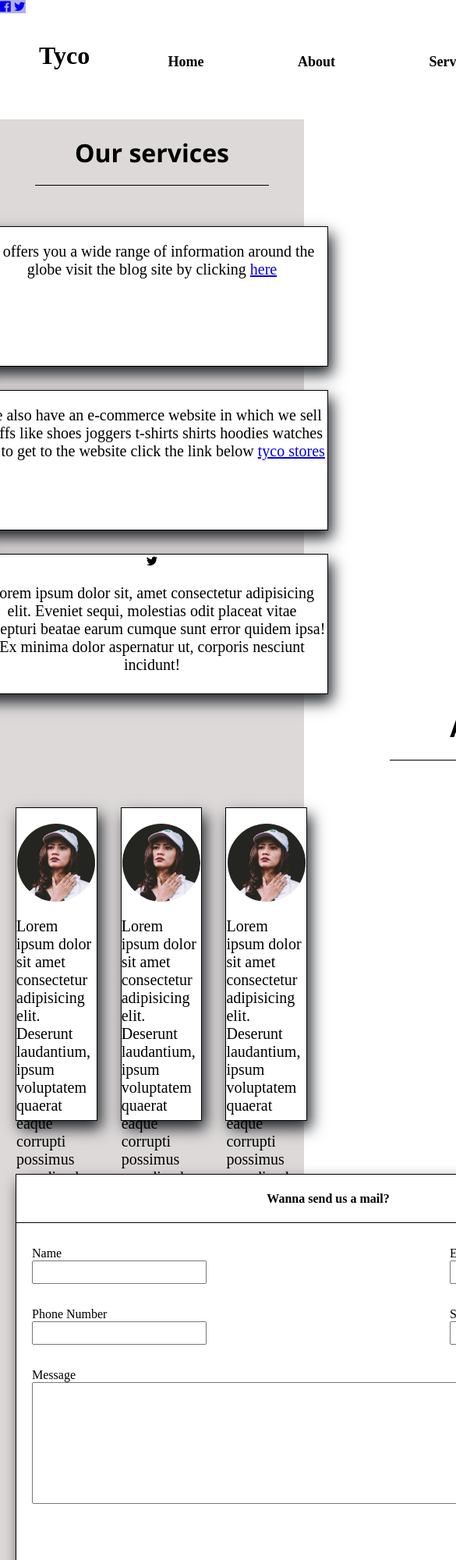
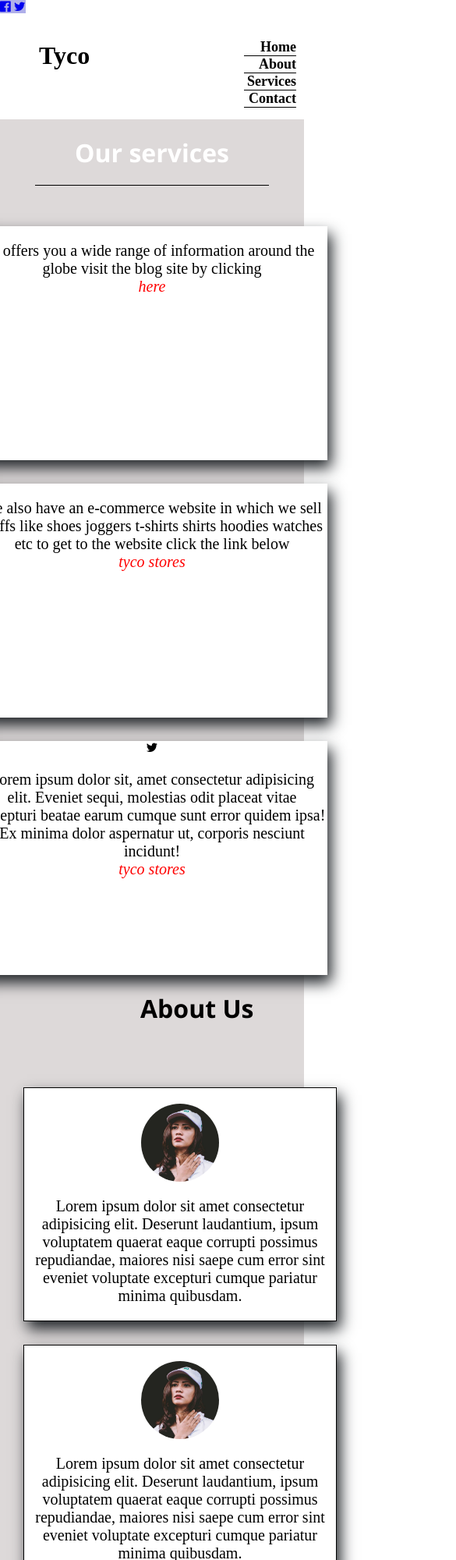
Before and after one commit to TycoBMS/portfolio, a plain HTML site: page portfolio website/index.html in a window 390 px wide. Shown: the top 2000 px of the page at 78% size, 585 px wide, since content can reach past the window. Drawn offline with Linux system fonts and the light colour scheme.

Commit message:
updated now

```diff
--- a/portfolio website/index.html
+++ b/portfolio website/index.html
@@ -37,44 +37,45 @@
         <div class="body">
             <div id="services" class="services">
 
-                <h1>Our services</h1>
+                <h1 style="color: white">Our services</h1>
 
                 <div class="first-service">
                 <p>It offers you a wide range of information around the globe
-                    visit the blog site by clicking <a href="#">here</a>
+                    visit the blog site by clicking <a href="#" class="servicelink">here</a>
                 </p>
                 </div>
                 <div class="second-service">
                 <p>We also have an e-commerce website in which we sell stuffs like
                     shoes joggers t-shirts shirts hoodies watches etc to get to the website
                     click the link below
-                    <a href="#">tyco stores</a>
+                    <a href="#" class="servicelink">tyco stores</a>
                 </p>
                 </div>
                 <div class="third-service">
                 <i class="fa fa-twitter" aria-hidden="true"></i>
                 <p>
                     Lorem ipsum dolor sit, amet consectetur adipisicing elit. Eveniet sequi, molestias odit placeat vitae excepturi beatae earum cumque sunt error quidem ipsa! Ex minima dolor aspernatur ut, corporis nesciunt incidunt!
+                    <a href="#" class="servicelink">tyco stores</a>
                 </p>
             </div>
         </div>
     <div class="about" id="about">
         <h1>About Us</h1>
-        <div class="Co-founders">
-            <div class="Shefiu">
+        <div class="co-founders">
+            <div class="shefiu founders">
                 <div class="picture">
                     <img src="images/person_1.jpg" alt="there was">
                     <p>Lorem ipsum dolor sit amet consectetur adipisicing elit. Deserunt laudantium, ipsum voluptatem quaerat eaque corrupti possimus repudiandae, maiores nisi saepe cum error sint eveniet voluptate excepturi cumque pariatur minima quibusdam.</p>
                 </div>
             </div>
-            <div class="Bolu">
+            <div class="bolu founders">
                 <div class="picture">
                     <img src="images/person_1.jpg" alt="there was">
                     <p>Lorem ipsum dolor sit amet consectetur adipisicing elit. Deserunt laudantium, ipsum voluptatem quaerat eaque corrupti possimus repudiandae, maiores nisi saepe cum error sint eveniet voluptate excepturi cumque pariatur minima quibusdam.</p>
 
                 </div>
             </div>
-            <div class="Ahid">
+            <div class="ahid founders">
                 <div class="picture">
                     <img src="images/person_1.jpg" alt="there was">
                     <p>Lorem ipsum dolor sit amet consectetur adipisicing elit. Deserunt laudantium, ipsum voluptatem quaerat eaque corrupti possimus repudiandae, maiores nisi saepe cum error sint eveniet voluptate excepturi cumque pariatur minima quibusdam.</p>
@@ -85,7 +86,7 @@
 
 </div>
   <div class="contact-us" id="contact">
-      <div class="form">
+      <div class="contactform">
        <div class="heading">
         <h4>Wanna send us a mail?</h4>
        </div>
@@ -105,6 +106,7 @@
                 <label for="Name">Phone Number</label>
                 <input type="text">
             </div>
+
             <div class="subject">
                 <label for="Name">Subject</label>
                 <input type="text">
--- a/portfolio website/style.css
+++ b/portfolio website/style.css
@@ -60,7 +60,7 @@ display: inline;
     justify-content: space-between;
     flex-flow: column;
     width: 100%;
-    height: 737px;
+    height: auto;
     align-items: center;
 }
 .first-service{
@@ -70,7 +70,7 @@ display: inline;
     width: 450px;
     text-align: center;
     box-shadow: 5px 10px 18px #212529;
-    border: 1px solid;
+    /*border: 1px solid;*/
 }
 .second-service{
     height: 300px;
@@ -79,7 +79,7 @@ display: inline;
     margin-top: 30px;
     background-color: white;
     box-shadow: 5px 10px 18px #212529;
-    border: 1px solid;
+    /*border: 1px solid;*/
 }
 .third-service{
     height: 300px;
@@ -88,21 +88,21 @@ display: inline;
     margin-top: 30px;
     background-color: white;
     box-shadow: 5px 10px 18px #212529;
-    border: 1px solid;
+    /*border: 1px solid;*/
 }
 p{
     font-size: 20px;
 }
-.about .Co-founders{
+.about .co-founders{
 
     height: 500px;
     width: 100%;
     display: flex;
-    flex-flow: row;
+    /*flex-flow: row;*/
     justify-content: space-between;
     margin-top: 30px;
 }
-.Shefiu{
+.shefiu{
     background-color: white;
     height: 400px;
     width: 500px;
@@ -113,7 +113,7 @@ p{
     border: 1px solid;
 
 }
-.Bolu{
+.bolu{
     background-color: white;
     height: 400px;
     width: 500px;
@@ -121,7 +121,7 @@ p{
     box-shadow: 5px 10px 18px #212529;
     border: 1px solid;
 }
-.Ahid{
+.ahid{
     background-color: white;
     height: 400px;
     width: 500px;
@@ -152,7 +152,7 @@ img{
     justify-content: space-between;
 
 }
-.form{
+.contactform{
     width: 800px;
     height: 600px;
     background-color: white;
@@ -222,15 +222,133 @@ h3{
     width: 300px;
     padding-bottom: 20px;
     font-family: 'Segoe UI', Tahoma, Geneva, Verdana, sans-serif;
+    background-size: 100%;
 
 }
 .about h1{
     display: block;
     text-align: center;
     margin-left: 500px;
-    border-bottom: 1px solid black  ;
+    /*border-bottom: 1px solid black  ;*/
+    text-decoration: underline;
     width: 300px;
     padding-bottom: 20px;
     font-family: 'Segoe UI', Tahoma, Geneva, Verdana, sans-serif;
 
 }
+.servicelink{
+    text-align: center;
+    display: block;
+    color: red;
+    text-decoration: none;
+    font-style: italic;
+    font-size: 20px;
+}
+
+@media (max-width: 600px){
+     body{
+        width: 100%;
+     }
+     .about{
+        width: 100%;
+     }
+      .about h1{
+        text-align: left;
+        margin-left: 180px;
+        text-decoration: none;
+        border-style: none;
+      }
+      .services{
+        background:none;
+        width: 100%;
+      }
+      .about .co-founders{
+        display: block;
+        padding: 0 0px 0 10px;
+      }
+      .shefiu{
+        width: 400px;
+        height: auto;
+        display: inline-block;
+        text-align: center;
+      }
+      .bolu{
+        width: 400px;
+        height: auto;
+        display: inline-block;
+        text-align: center;
+        margin-left: 20px;
+      }
+      .ahid{
+        width: 400px;
+        height: auto;
+        display: inline-block;
+        text-align: center;
+        margin-left: 20px;
+      }
+      .contactform{
+        width: 85%;
+        /*display:block;*/
+        padding: 0;
+        margin-left: 30px;
+        /*padding-left: -10px;*/
+      }
+      .NE{
+        display: block;
+        /*align-content: center;*/
+        text-align: center;
+      }
+      .NS{
+        display: inline-block;
+        text-align: center;
+      }
+      .Email{
+        margin-left: 40px;
+        padding-top: 10px;
+      }
+      .number{
+        margin-left: 60px;
+        margin-top: -20px;
+      }
+      .subject{
+        margin-left: 105px;
+        margin-top: 8px;
+      }
+      .Message{
+        margin-left: 80px;
+      }
+      textarea{
+        width: 220px;
+      }
+      .contact-us{
+        margin-top: 520px;
+        height: auto;
+        display: block;
+      }
+      .side-bar{
+        margin-top: 20px;
+        height: auto;
+        margin-left: 35px;
+      }
+
+      .navbar ul{
+        display: block;
+        margin-left: 70%;
+        margin-top: -40px;
+        width: auto;
+        margin-right: 10px;
+
+      }
+      .navbar li{
+        border-bottom: 1px solid;
+        width: 100%;
+        text-align: right;
+      }
+      .header{
+        display: block;
+        width: 100%;
+      }
+      .footer{
+        width: 100%;
+      }
+    }
```
Also changed, not shown: portfolio website/images/temp.jpg (added). Lines whose indentation alone changed are shown as unchanged.
